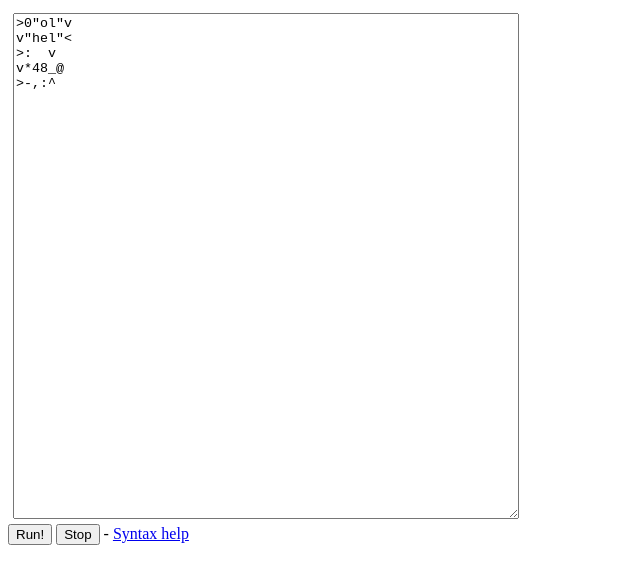
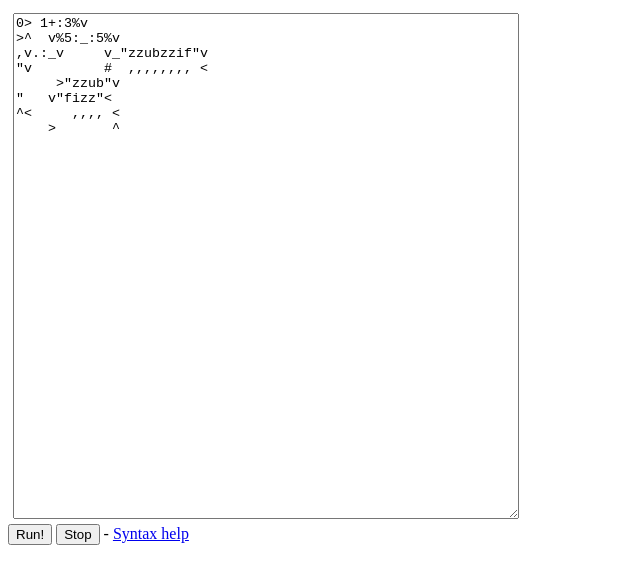
Before and after one commit to arnemart/befunge, a plain HTML site: page index.html in a window 1280 px wide. Shown: the whole page, without its empty margins (0-640 px from the left). Drawn offline with Linux system fonts and the light colour scheme.

Commit message:
Make fizzbuzz the default example

```diff
--- a/index.html
+++ b/index.html
@@ -18,11 +18,14 @@
 </head>
 <body>
 
-<textarea id="input">>0"ol"v
-v"hel"<
->:  v
-v*48_@
->-,:^</textarea>
+<textarea id="input">0> 1+:3%v
+>^  v%5:_:5%v
+,v.:_v     v_"zzubzzif"v
+"v         #  ,,,,,,,, <
+     >"zzub"v
+"   v"fizz"<
+^<     ,,,, <
+    >       ^</textarea>
 <div id="output"></div>
 <div id="controls">
     <button id="run">Run!</button> <button id="pleaseStop">Stop</button> - <a href="http://en.wikipedia.org/wiki/Befunge#Befunge-93_instruction_list">Syntax help</a>
```
Also changed, not shown: README.md.
